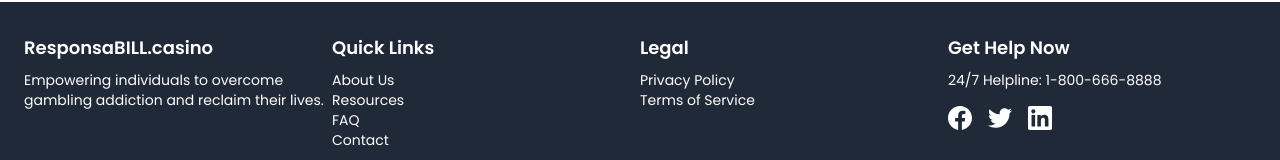
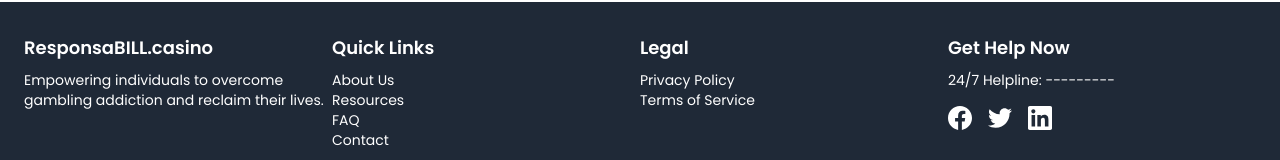
Before and after one commit to Ioioiog/Ioioiog.github.io, a plain HTML site: page index.html in a window 1280 px wide. Shown: the part 1630-1790 px from the top of the page. Drawn offline with nearby package versions, Linux system fonts and the light colour scheme.

Commit message:
Update index.html

```diff
--- a/index.html
+++ b/index.html
@@ -133,7 +133,7 @@
                 </div>
                 <div class="w-full md:w-1/4">
                     <h4 class="text-lg font-semibold mb-2">Get Help Now</h4>
-                    <p class="text-sm mb-2">24/7 Helpline: <a href="tel:---coming soon----" class="hover:text-gray-300">1-800-666-8888</a></p>
+                    <p class="text-sm mb-2">24/7 Helpline: <a href="tel:---coming soon----" class="hover:text-gray-300">---------</a></p>
                     <div class="flex space-x-4 mt-4">
                         <a href="#" class="text-white hover:text-gray-300">
                             <svg class="w-6 h-6" fill="currentColor" viewBox="0 0 24 24" xmlns="http://www.w3.org/2000/svg"><path d="M24 12.073c0-6.627-5.373-12-12-12s-12 5.373-12 12c0 5.99 4.388 10.954 10.125 11.854v-8.385H7.078v-3.47h3.047V9.43c0-3.007 1.792-4.669 4.533-4.669 1.312 0 2.686.235 2.686.235v2.953H15.83c-1.491 0-1.956.925-1.956 1.874v2.25h3.328l-.532 3.47h-2.796v8.385C19.612 23.027 24 18.062 24 12.073z"/></svg>
```
